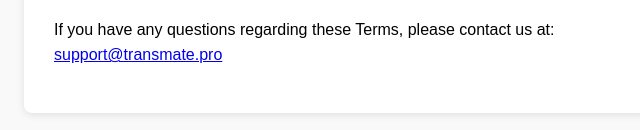
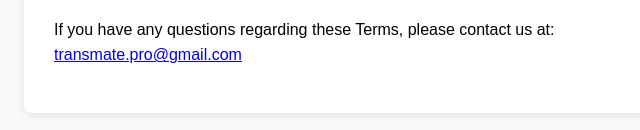
Before and after one commit to Developer-Nasim/transmateweb, a plain HTML site: page terms-of-service.html in a window 1280 px wide. Shown: the part 1204-1334 px from the top of the page, 186-826 px from the left. Drawn offline with Linux system fonts and the light colour scheme.

Commit message:
Update terms-of-service.html

```diff
--- a/terms-of-service.html
+++ b/terms-of-service.html
@@ -58,7 +58,7 @@
 
     <h2>8. Contact Us</h2>
     <p>If you have any questions regarding these Terms, please contact us at: <br>
-    <a href="mailto:support@transmate.pro">support@transmate.pro</a>
+    <a href="mailto:transmate.pro@gmail.com">transmate.pro@gmail.com</a>
     </p>
   </div>
 </body>
```
